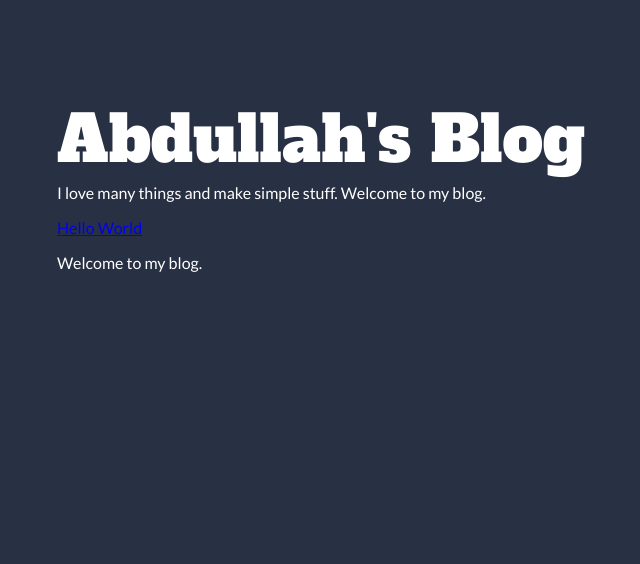
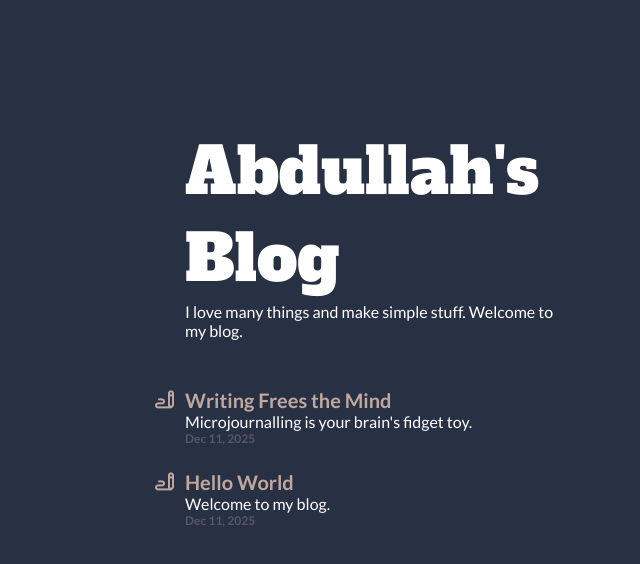
Before and after one commit to theabdullahalam/brainforest, an Eleventy site: page index.njk in a window 1280 px wide. Shown: the whole page, without its empty margins (199-839 px from the left). Built offline with nearby package versions, Linux system fonts and the light colour scheme; Eleventy itself is replaced by a stand-in of ours; files that its build step writes are made by us from their sources.

Commit message:
set colors and make homepage neater

```diff
--- a/_includes/base.njk
+++ b/_includes/base.njk
@@ -17,6 +17,11 @@
     <style>
         @import url('https://fonts.googleapis.com/css2?family=Alfa+Slab+One&family=Lato:ital,wght@0,100;0,300;0,400;0,700;0,900;1,100;1,300;1,400;1,700;1,900&display=swap');
     </style>
+
+    <!-- Tabler Icons -->
+    <link rel="stylesheet"
+        href="https://cdn.jsdelivr.net/npm/@tabler/icons-webfont@latest/dist/tabler-icons.min.css" />
+
 </head>
 
 <body>
--- a/eleventy.config.js
+++ b/eleventy.config.js
@@ -40,7 +40,7 @@ export default async function(eleventyConfig) {
   // human readable date
   eleventyConfig.addFilter("readableDate", (dateObj) => {
     return DateTime.fromJSDate(dateObj, { zone: "utc" }).toFormat(
-      "dd LLL yyyy",
+      "LLL dd, yyyy",
     );
   });
 
--- a/index.njk
+++ b/index.njk
@@ -8,9 +8,22 @@ stylesheet: /static/css/index.css
 </p>
 <div class="posts">
     {% for post in collections.posts %}
-    <a href="{{ post.url }}">{{ post.data.title }}</a>
-    <p>
-        {{ post.data.preview }}
-    </p>
+    <div class="post">
+
+        <a href="{{ post.url }}" class="post-title">
+            <i class="ti ti-writing"></i>
+            <span class="title-text">
+                {{ post.data.title }}
+            </span>
+        </a>
+        <div class="post-info">
+            <p>
+                {{ post.data.preview }}
+            </p>
+            <p class="post-date">
+                {{ post.date | readableDate }}
+            </p>
+        </div>
+    </div>
     {% endfor %}
 </div>
--- /dev/null
+++ b/post/Writing Frees The Mind.md
@@ -0,0 +1,7 @@
+---
+title: "Writing Frees the Mind"
+tags: ["posts"]
+preview: "Microjournalling is your brain's fidget toy."
+layout: base.njk
+---
+I love microjournalling. It clears up my mind.
--- a/static/css/base.scss
+++ b/static/css/base.scss
@@ -14,8 +14,9 @@ body {
   font-weight: 400;
   font-style: normal;
 
-  margin-top: 6rem;
-  margin-left: 20vw;
+  margin-top: 8rem;
+  margin-left: 30vw;
+  width: 30%;
 }
 
 h1,
@@ -28,3 +29,12 @@ h6 {
   font-weight: 400;
   font-style: normal;
 }
+
+a {
+  color: vars.$link-color;
+  text-decoration: none;
+
+  &:hover {
+    color: vars.$link-hover-color;
+  }
+}
--- a/static/css/colors.scss
+++ b/static/css/colors.scss
@@ -1 +1,5 @@
 $space-indigo: #283044;
+$mint-cream: #ebf5ee;
+$steel-blue: #78a1bb;
+$khaki-beige: #bfa89e;
+$taupe: #8b786d;
--- a/static/css/index.scss
+++ b/static/css/index.scss
@@ -1,3 +1,5 @@
+@use "./vars";
+
 #title {
   font-size: 4rem;
   margin-bottom: 0;
@@ -6,3 +8,49 @@
 #subtitle {
   margin-top: 0;
 }
+
+.posts {
+  margin-top: 3rem;
+  display: flex;
+  flex-direction: column;
+  gap: 1.5rem;
+
+  .post {
+    $icon-size: 1.5rem;
+    $icon-padding: 0.5rem;
+
+    display: flex;
+    flex-direction: column;
+    margin-left: -$icon-size - $icon-padding;
+
+    .post-title {
+      display: flex;
+      align-items: center;
+
+      .title-text {
+        font-size: 1.25rem;
+        font-weight: bold;
+      }
+
+      .ti {
+        font-size: $icon-size;
+        padding-right: $icon-padding;
+        /* color: vars.$icon-color; */
+      }
+    }
+
+    .post-info {
+      margin-left: $icon-size + $icon-padding;
+
+      .post-date {
+        color: rgba($color: #ffffff, $alpha: 0.2);
+        font-weight: bold;
+        font-size: 0.75rem;
+      }
+
+      p {
+        margin: 0;
+      }
+    }
+  }
+}
--- a/static/css/vars.scss
+++ b/static/css/vars.scss
@@ -1,3 +1,7 @@
 @use "./colors";
 
 $background: colors.$space-indigo;
+$link-color: colors.$khaki-beige;
+$link-hover-color: colors.$steel-blue;
+
+$icon-color: colors.$khaki-beige;
```
Also changed, not shown: _includes/post.njk (deleted, +0 -15 lines).
